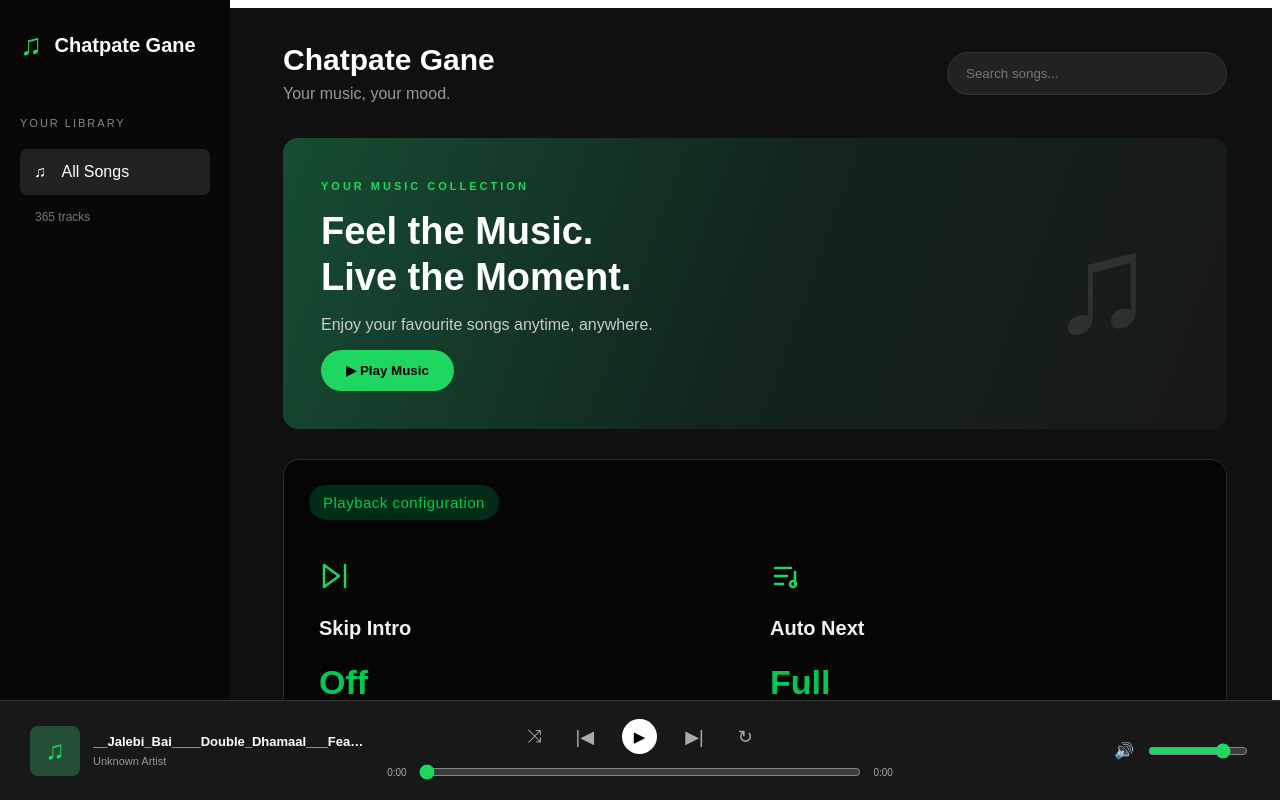
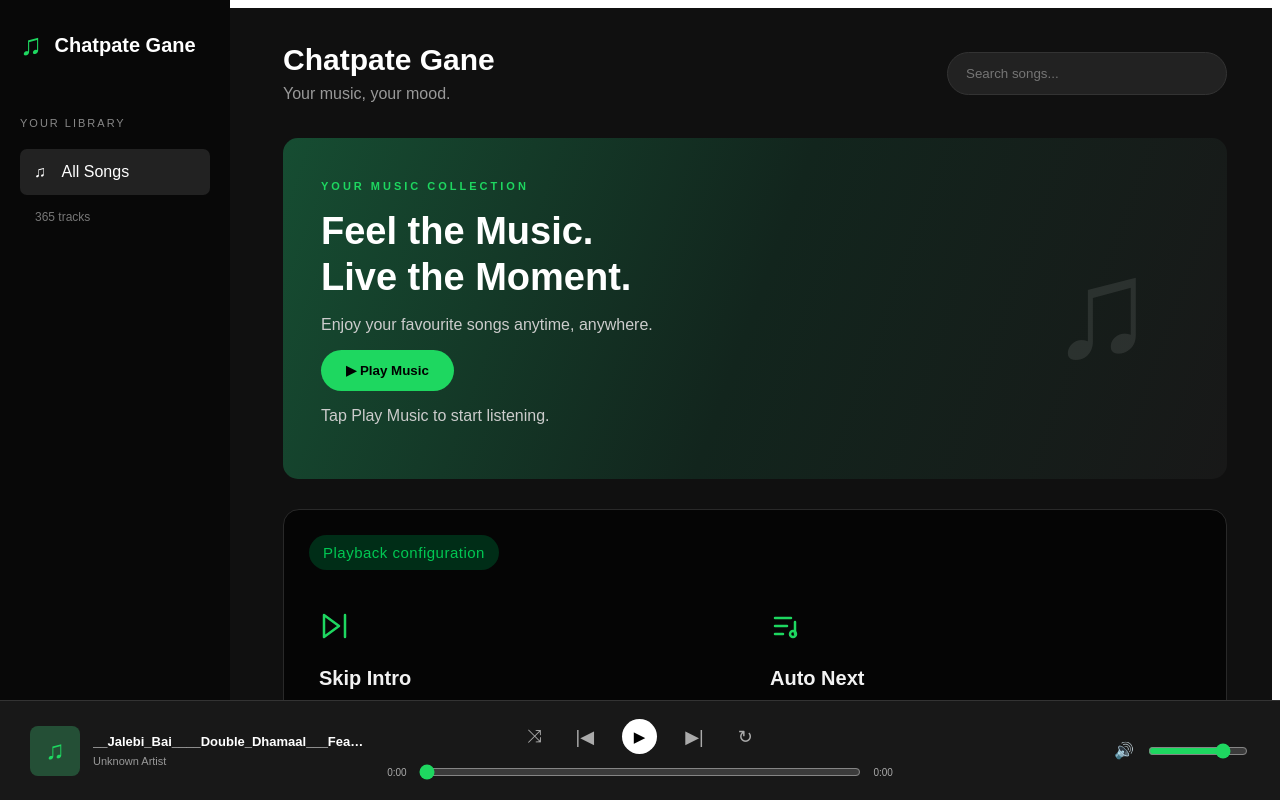
Before and after one commit to ShilratnaChawhan/chatpate-gane, an Angular app: page / in a window 1280 px wide. Both pictures are taken after a click on the button "▶ Play Music". Shown: the top 800 px of the page. Built offline with nearby package versions, Linux system fonts and the light colour scheme.

Commit message:
Update music-player.component.html

```diff
--- a/src/app/music-player/music-player.component.html
+++ b/src/app/music-player/music-player.component.html
@@ -61,13 +61,17 @@
           Enjoy your favourite songs anytime, anywhere.
         </p>
 
-        <button
+                <button
           class="hero-button"
           (click)="playMusic()"
           [disabled]="songs.length === 0"
         >
-          ▶ Play Music
+          {{ isPlaying ? 'Ⅱ Pause' : '▶ Play Music' }}
         </button>
+
+        <p *ngIf="autoplayBlocked" class="autoplay-message">
+          Tap Play Music to start listening.
+        </p>
 
       </div>
 
```
